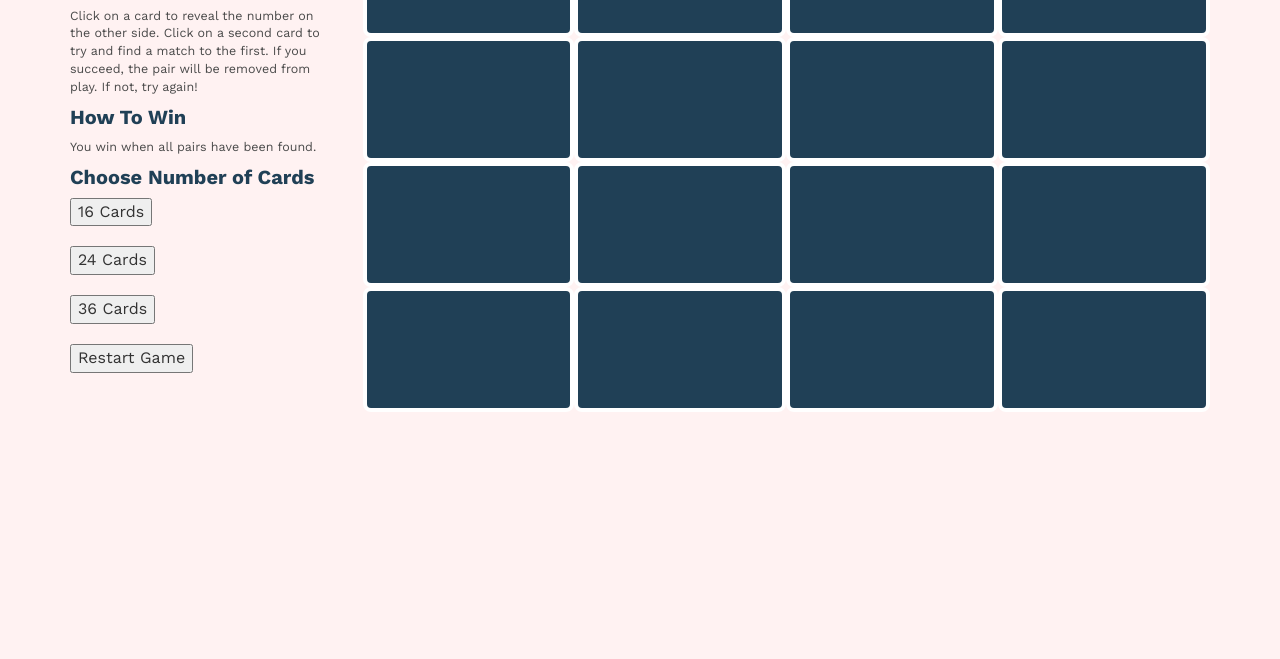
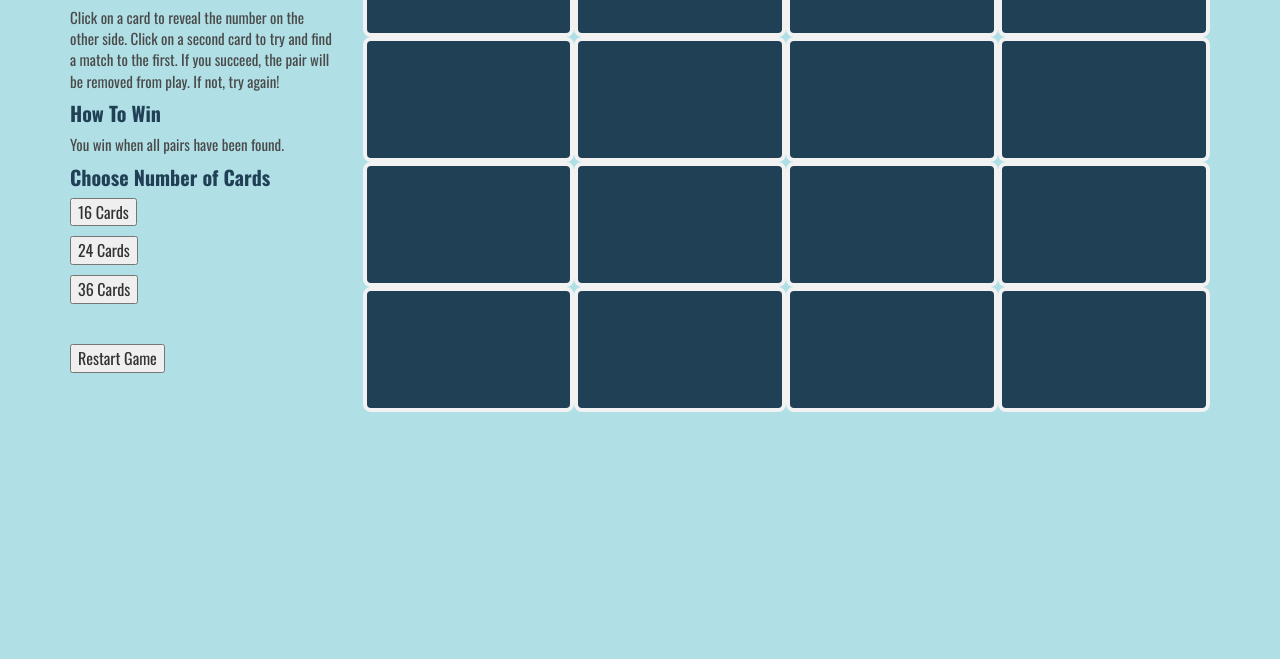
Before and after one commit to ExCurio/MatchGame, a plain HTML site: page index.html in a window 1280 px wide. Shown: the part 141-800 px from the top of the page. Drawn offline with nearby package versions, Linux system fonts and the light colour scheme.

Commit message:
Change font and background color

```diff
--- a/index.html
+++ b/index.html
@@ -11,7 +11,7 @@
     <link rel="shortcut icon" href="./favicon.ico" type="image/x-icon">
     <link rel="icon" href="./favicon.ico" type="image/x-icon">
     <!-- Font Links -->
-    <link href="https://fonts.googleapis.com/css?family=Work+Sans:400,700,900" rel="stylesheet">
+    <link href="https://fonts.googleapis.com/css?family=Josefin+Sans:400,700|Kanit:400,700|Orbitron:400,700|Oswald:400,700" rel="stylesheet">
     <!-- CSS Links -->
     <link rel="stylesheet" href="./resources/css/reset.css">
     <link rel="stylesheet" href="https://stackpath.bootstrapcdn.com/bootstrap/3.4.1/css/bootstrap.min.css" integrity="sha384-HSMxcRTRxnN+Bdg0JdbxYKrThecOKuH5zCYotlSAcp1+c8xmyTe9GYg1l9a69psu" crossorigin="anonymous">
--- a/resources/css/style.css
+++ b/resources/css/style.css
@@ -7,9 +7,11 @@
 
 /* Universal Styles */
 body {
-  font-family: 'Work Sans', sans-serif;
+  font-family: 'Oswald', sans-serif;
+  /*font-family: 'Kanit', sans-serif;*/
   font-size: 16px;
-  background-color: rgb(255, 242, 242);
+  /*background-color: rgb(255, 242, 242);*/
+  background-color: rgb(176, 224, 230);
 }
 
 h2 {
@@ -25,12 +27,12 @@ h4 {
 }
 
 p {
-  font-size: 1.25rem;
+  font-size: 1.5rem;
   color: rgb(74, 74, 74);
 }
 
 button {
-  margin-bottom: 2rem;
+  margin-bottom: 1rem;
 }
 
 /* Main Section Styles */
@@ -40,7 +42,7 @@ button {
 
 .card {
   background-color: rgb(32, 64, 86);
-  border: 4px solid rgb(255, 255, 255);
+  border: 4px solid rgb(242, 242, 242);
   border-radius: 8px;
   font-size: 7rem;
   font-weight: 900;
@@ -74,3 +76,8 @@ button {
   transform: translate(-50%,-50%);
   -ms-transform: translate(-50%,-50%);
 }
+
+.restart {
+  margin-top: 3rem;
+  margin-bottom: 2rem;
+}
--- a/resources/js/match-game.js
+++ b/resources/js/match-game.js
@@ -137,8 +137,9 @@ MatchGame.renderCards = function(cardValues, $game) {
     // Loop that iterates i < length of cardValues
   for (var i = 0; i < cardValues.length; i++) {
     var gameSize = $game.data('gameSize');
+    // If gameSize is large
     if (gameSize === 18) {
-        // Create $card object with card HTML
+      // Create $card object with card HTML
       var $card = $('<div class="col-xs-2 card"></div>');
       var valueIndex = cardLetters.indexOf(cardValues[i]);
 
@@ -149,6 +150,7 @@ MatchGame.renderCards = function(cardValues, $game) {
       // Append the $card object to the $game object
       $game.append($card);
 
+    // Else the gameSize is Medium or Small
     } else {
 
       // Create $card object with card HTML
```
